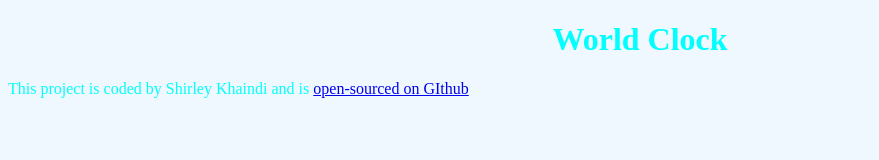
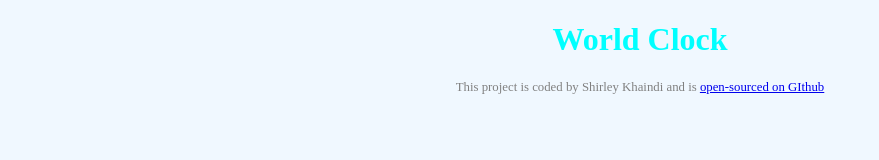
Before and after one commit to HAINDI/world-clock, a plain HTML site: page index.html in a window 1280 px wide. Shown: the whole page, without its empty margins (0-879 px from the left). Drawn offline with Linux system fonts and the light colour scheme.

Commit message:
Added  open-source Github link

```diff
--- a/css/style.css
+++ b/css/style.css
@@ -5,3 +5,8 @@ body{
 h1{
     text-align: center;
 }
+footer{
+    text-align: center;
+    font-size: 0.8em;
+    color: gray;
+}
--- a/index.html
+++ b/index.html
@@ -8,7 +8,7 @@
 </head>
 <body>
     <h1>World Clock</h1>
-    <footer>This project is coded by Shirley Khaindi and is <a href="#" target="_blank">open-sourced on GIthub</footer>
+    <footer>This project is coded by Shirley Khaindi and is <a href="https://github.com/HAINDI/world-clock" target="_blank">open-sourced on GIthub</footer>
         <script src="Javascript/script.js"></script>
 </body>
 </html>
```
